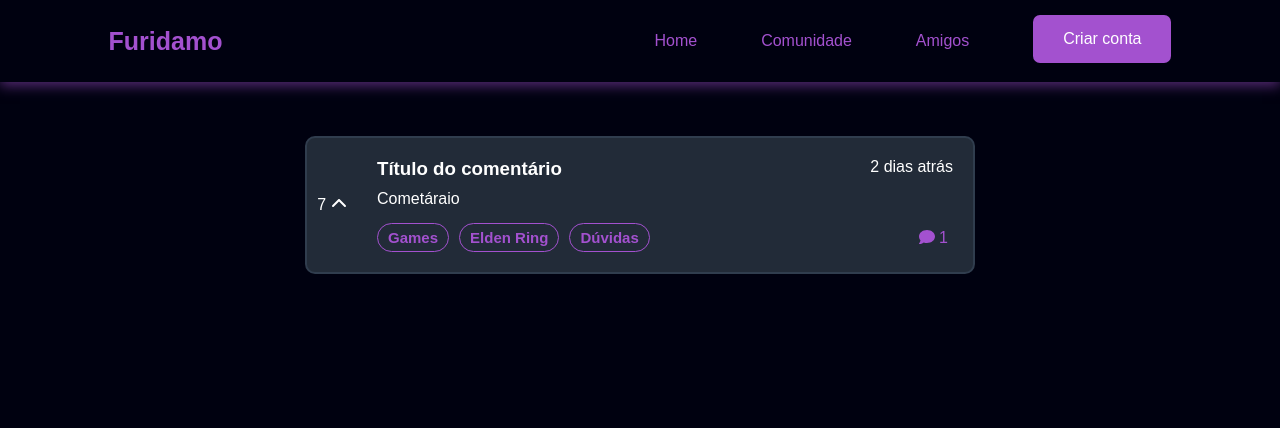
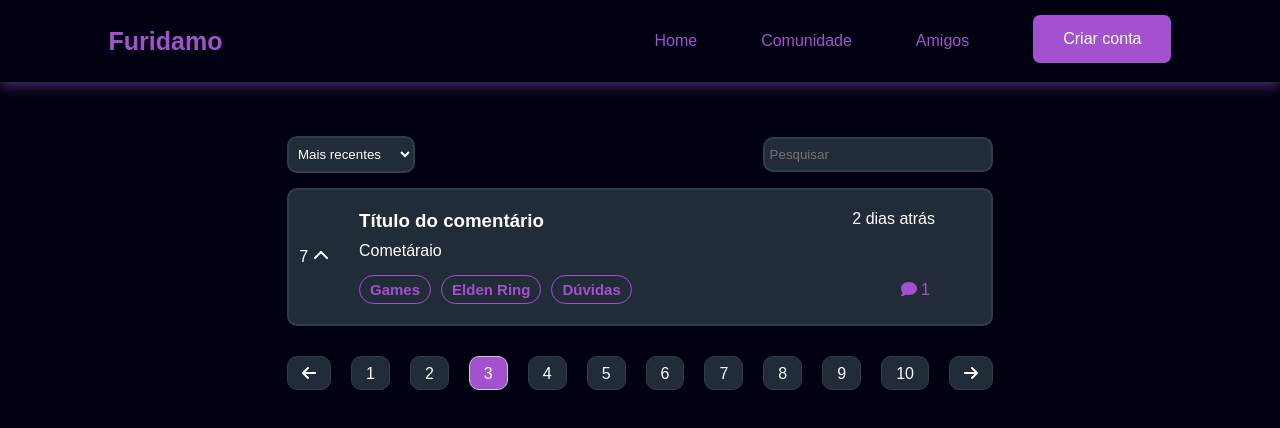
Before and after one commit to E3ND/Furidamo_Project_FrontEnd, a React (Create React App) app: page / in a window 1280 px wide. Shown: the top 428 px of the page. Built offline with nearby package versions, Linux system fonts and the light colour scheme.

Commit message:
✨ (Post.tsx): Add pagination functionality with left and right arrow icons for navigating through pages 📝 (styles.module.scss): Add styles for pagination component including arrow icons and page numbers styling

```diff
--- a/src/components/post/Post.tsx
+++ b/src/components/post/Post.tsx
@@ -1,6 +1,8 @@
 import { FontAwesomeIcon } from "@fortawesome/react-fontawesome"
 import { faComment } from "@fortawesome/free-solid-svg-icons";
 import { faChevronUp } from "@fortawesome/free-solid-svg-icons";
+import { faArrowLeft } from "@fortawesome/free-solid-svg-icons";
+import { faArrowRight } from "@fortawesome/free-solid-svg-icons";
 
 import Style from './styles.module.scss';
 import { Link } from "react-router-dom";
@@ -13,6 +15,21 @@ export default function Post() {
     ];
 
     return (
+        <div>
+
+        <div className={Style.filter}>
+            <select name="teste" id="teste2">
+                <option value="a">Mais recentes</option>
+                <option value="b">Mais antigo</option>
+                <option value="c">Mais curtido</option>
+                <option value="d">Mais comentados</option>
+            </select>
+
+            <div>
+                <input type="search" placeholder="Pesquisar" name="" id="" />
+            </div>
+        </div>
+
         <div className={Style.post_box}>
             <div className={Style.box_1}>
                 <p>7 <FontAwesomeIcon icon={faChevronUp} /> </p>
@@ -40,5 +57,27 @@ export default function Post() {
                 </div>
             </div>
         </div>
+
+        <div className={Style.pagination}>
+            <div className={Style.pagination_box}>
+                <div className={Style.arrow_left}><FontAwesomeIcon icon={faArrowLeft} /></div>
+
+                <div className={Style.pagination_numbers}>
+                    <span className={Style.span}>1</span>
+                    <span className={Style.span}>2</span>
+                    <span className={Style.span_selected}>3</span>
+                    <span className={Style.span}>4</span>
+                    <span className={Style.span}>5</span>
+                    <span className={Style.span}>6</span>
+                    <span className={Style.span}>7</span>
+                    <span className={Style.span}>8</span>
+                    <span className={Style.span}>9</span>
+                    <span className={Style.span}>10</span>
+                </div>
+                <div className={Style.arrow_right}><FontAwesomeIcon icon={faArrowRight} /></div>
+            </div>
+        </div>
+
+        </div>
     )
 }
--- a/src/components/post/styles.module.scss
+++ b/src/components/post/styles.module.scss
@@ -1,3 +1,36 @@
+.filter {
+    display: flex;
+    margin-bottom: 15px;
+    align-items: center;
+
+    select {
+        padding: 8px 5px;
+        width: 10vw;
+        border-radius: 10px;
+        background-color: rgb(34, 43, 56);
+        border: 2px solid rgb(48, 61, 78);
+        color: white;
+        padding-right: 10px;
+    }
+
+    div {
+        margin-left: auto;
+
+        input {
+            padding: 8px 5px;
+            width: 18vw;
+            border-radius: 10px;
+            background-color: rgb(34, 43, 56);
+            border: 2px solid rgb(48, 61, 78);
+            color: white;
+        }
+
+        input[type="search"]::-webkit-search-cancel-button {
+            color: white;
+        }
+    }
+}
+
 .post_box {
     display: flex;
     background-color: rgb(34, 43, 56);
@@ -86,3 +119,81 @@
         }
     }
 }
+
+.pagination {
+    margin-top: 30px;
+    justify-items: center;
+
+    .pagination_box {
+        display: flex;
+        gap: 10px;
+        width: fit-content;
+    }
+
+    .arrow_left {
+        padding: 0 14px;
+        padding-top: 8px;
+        padding-bottom: 6px;
+        border-radius: 10px;
+        background-color: rgb(34, 43, 56);
+        border: 1px solid rgb(48, 61, 78);
+        color: white;
+        cursor: pointer;
+    }
+
+    .arrow_left:hover {
+        transition: 0.2s;
+        color: var(--color-text-hover);
+    }
+
+    .pagination_numbers {
+        display: flex;
+
+        .span {
+            color: white;
+            margin: 0 10px;
+            padding: 0 14px;
+            padding-top: 8px;
+            padding-bottom: 6px;
+            border-radius: 10px;
+            background-color: rgb(34, 43, 56);
+            border: 1px solid rgb(48, 61, 78);
+            color: white;
+            cursor: pointer;
+        }
+
+        .span:hover {
+            transition: 0.2s;
+            color: var(--color-text-hover);
+        }
+
+        .span_selected {
+            color: white;
+            margin: 0 10px;
+            padding: 0 14px;
+            padding-top: 8px;
+            padding-bottom: 6px;
+            border-radius: 10px;
+            background-color: var(--color-site);
+            border: 1px solid var(--color-text-hover);
+            color: white;
+            cursor: pointer;
+        }
+    }
+
+    .arrow_right {
+        padding: 0 14px;
+        padding-top: 8px;
+        padding-bottom: 6px;
+        border-radius: 10px;
+        background-color: rgb(34, 43, 56);
+        border: 1px solid rgb(48, 61, 78);
+        color: white;
+        cursor: pointer;
+    }
+
+    .arrow_right:hover {
+        transition: 0.2s;
+        color: var(--color-text-hover);
+    }
+}
```
